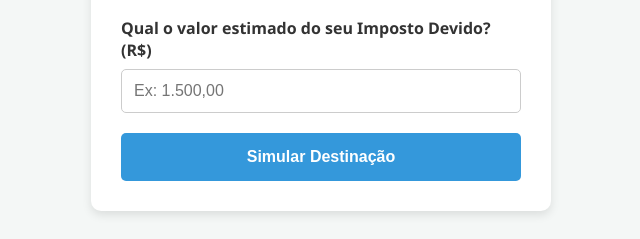
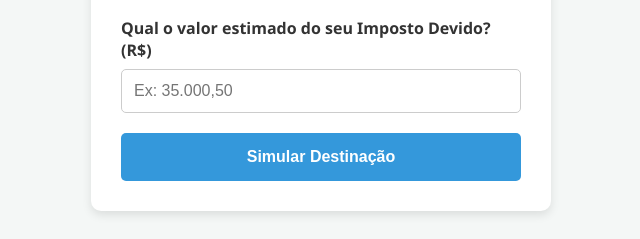
Before and after one commit to Mozzato21/calculadora_ir_solidario, a plain HTML site: page index.html in a window 1280 px wide. Shown: the part 393-632 px from the top of the page, 319-959 px from the left. Drawn offline with Linux system fonts and the light colour scheme.

Commit message:
Update input formatting for tax due value

```diff
--- a/index.html
+++ b/index.html
@@ -102,8 +102,7 @@
 
         <div class="form-group">
             <label for="impostoDevido">Qual o valor estimado do seu Imposto Devido? (R$)</label>
-            <!-- Alterado para type="text" e adicionado o evento oninput -->
-            <input type="text" id="impostoDevido" placeholder="Ex: 1.500,00" oninput="formatarMoeda(this)">
+            <input type="text" id="impostoDevido" placeholder="Ex: 35.000,50" oninput="formatarMoedaLivre(this)">
         </div>
 
         <button onclick="calcularDestinacao()">Simular Destinação</button>
@@ -122,35 +121,34 @@
     <script>
         let valorCalculado = 0;
 
-        // Nova função para aplicar a máscara de moeda enquanto a pessoa digita
-        function formatarMoeda(elemento) {
+        function formatarMoedaLivre(elemento) {
             let valor = elemento.value;
 
-            // Remove tudo que não é número
-            valor = valor.replace(/\D/g, "");
+            // Remove tudo que não seja número ou vírgula
+            valor = valor.replace(/[^\d,]/g, "");
 
-            if (valor === "") {
-                elemento.value = "";
-                return;
+            // Garante que exista apenas uma vírgula no campo
+            let partes = valor.split(",");
+            if (partes.length > 2) {
+                valor = partes[0] + "," + partes.slice(1).join("");
+                partes = valor.split(",");
             }
 
-            // Divide por 100 para ter os centavos (ex: 3500050 vira 35000.50)
-            valor = (parseInt(valor, 10) / 100).toFixed(2) + '';
+            // Coloca o ponto a cada 3 dígitos na parte inteira (milhares)
+            partes[0] = partes[0].replace(/(\d)(?=(\d{3})+(?!\d))/g, "$1.");
 
-            // Troca o ponto decimal por vírgula
-            valor = valor.replace(".", ",");
-
-            // Adiciona o ponto a cada 3 dígitos na parte dos milhares
-            valor = valor.replace(/(\d)(?=(\d{3})+(?!\d))/g, "$1.");
-
-            // Atualiza o campo com o valor formatado
-            elemento.value = valor;
+            // Junta as partes e limita as casas decimais a 2 (ex: ,50)
+            if (partes.length > 1) {
+                elemento.value = partes[0] + "," + partes[1].substring(0, 2);
+            } else {
+                elemento.value = partes[0];
+            }
         }
 
         function calcularDestinacao() {
             let inputValor = document.getElementById('impostoDevido').value;
 
-            // Limpa o valor formatado (remove pontos e troca vírgula por ponto) para o JavaScript conseguir calcular
+            // Remove os pontos e converte a vírgula em ponto para a matemática do JavaScript
             inputValor = inputValor.replace(/\./g, "").replace(",", ".");
             const impostoDevido = parseFloat(inputValor);
 
@@ -159,8 +157,10 @@
                 return;
             }
 
+            // Calcula os 6%
             valorCalculado = impostoDevido * 0.06;
 
+            // Formata o resultado na tela
             const valorFormatado = valorCalculado.toLocaleString('pt-BR', { style: 'currency', currency: 'BRL' });
             document.getElementById('valorDestinado').innerText = valorFormatado;
             document.getElementById('areaResultado').style.display = 'block';
```
